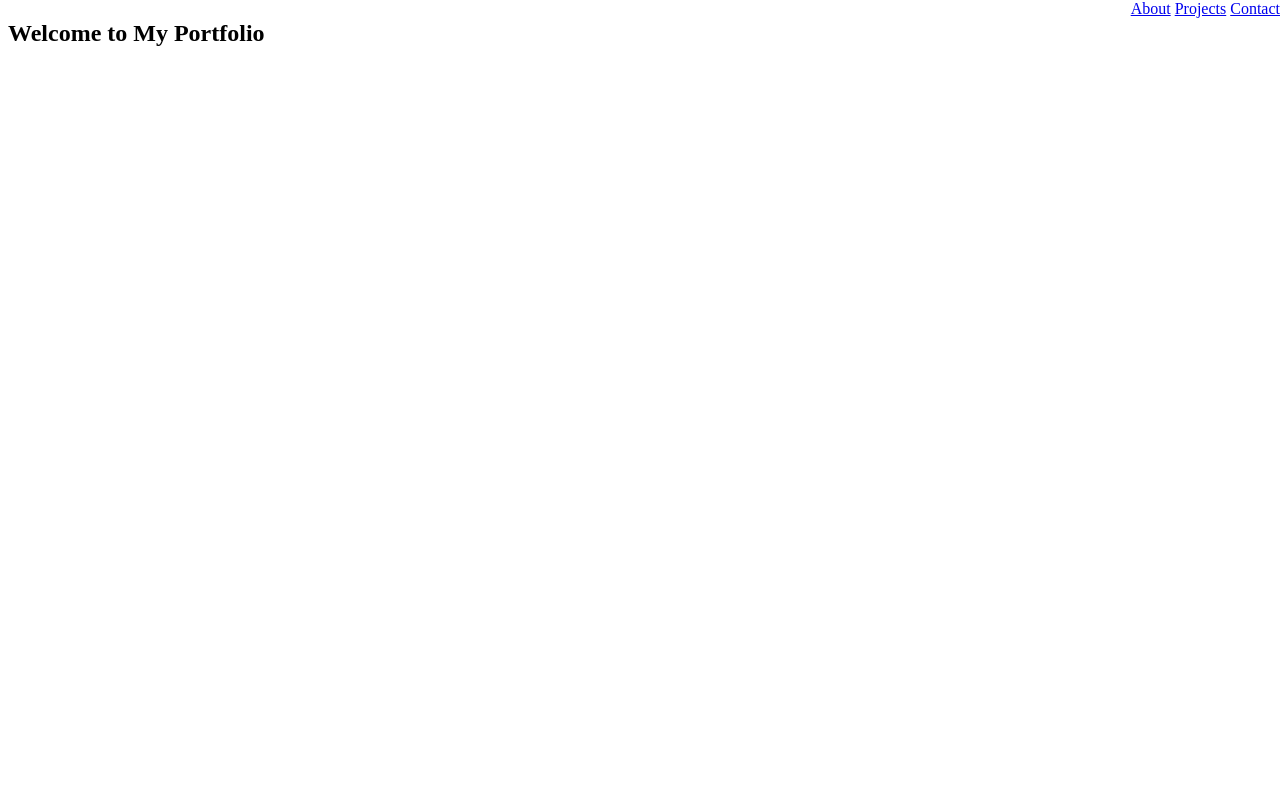
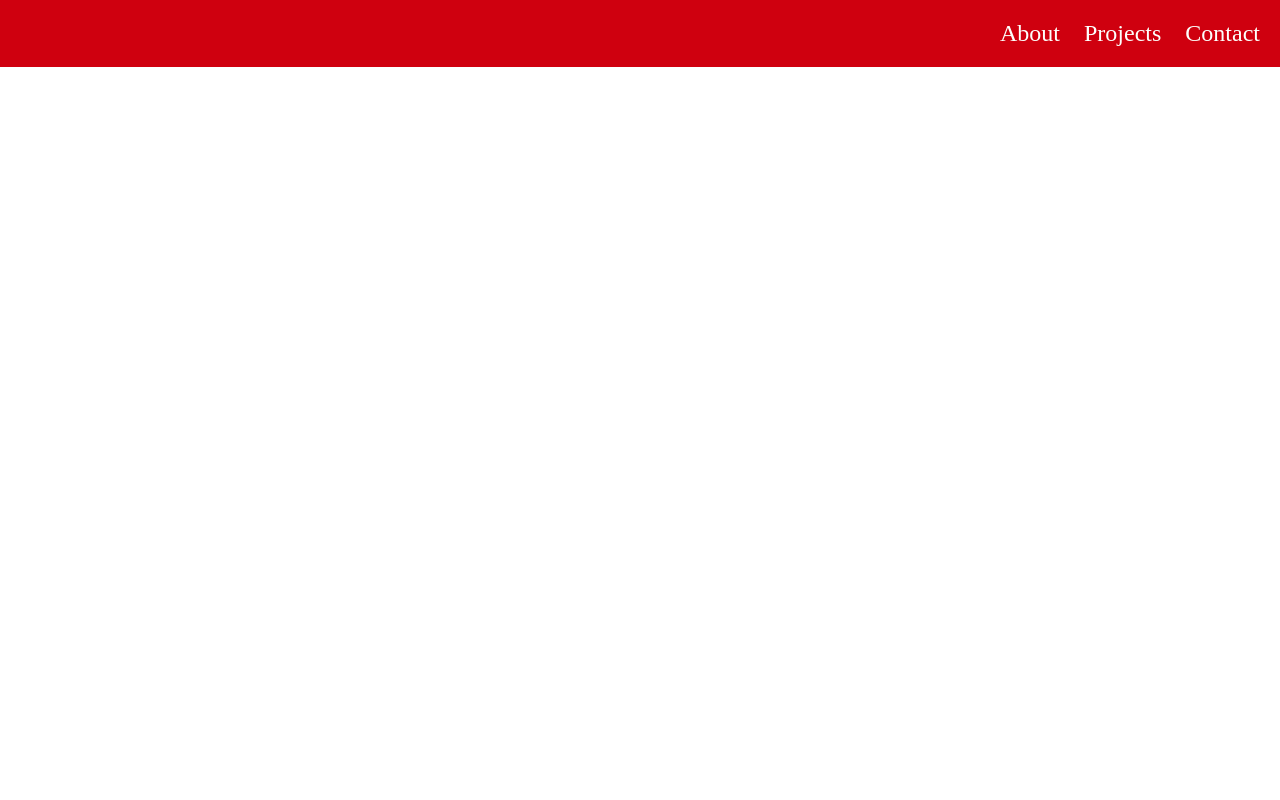
Before and after one commit to MRodriguez-M/Personal-Portfolio, a plain HTML site: page index.html in a window 1280 px wide. Shown: the top 800 px of the page. Drawn offline with Linux system fonts and the light colour scheme.

Commit message:
Styled navbar

```diff
--- a/resources/css/index.css
+++ b/resources/css/index.css
@@ -1,10 +1,23 @@
 #welcome-section {
     height: 100vh;
 }
+
 #navbar {
     position: fixed;
+    width: 100%;
     top: 0;
     right: 0;
+    text-align: right;
+    padding-top: 20px;
+    padding-bottom: 20px;
+    background-color: #CF000F;
+}
+
+a {
+    text-decoration: none;
+    font-size: x-large;
+    color: #FDFFFC;
+    padding-right: 20px;
 }
 
 @media (max-width: 500px) {
```
